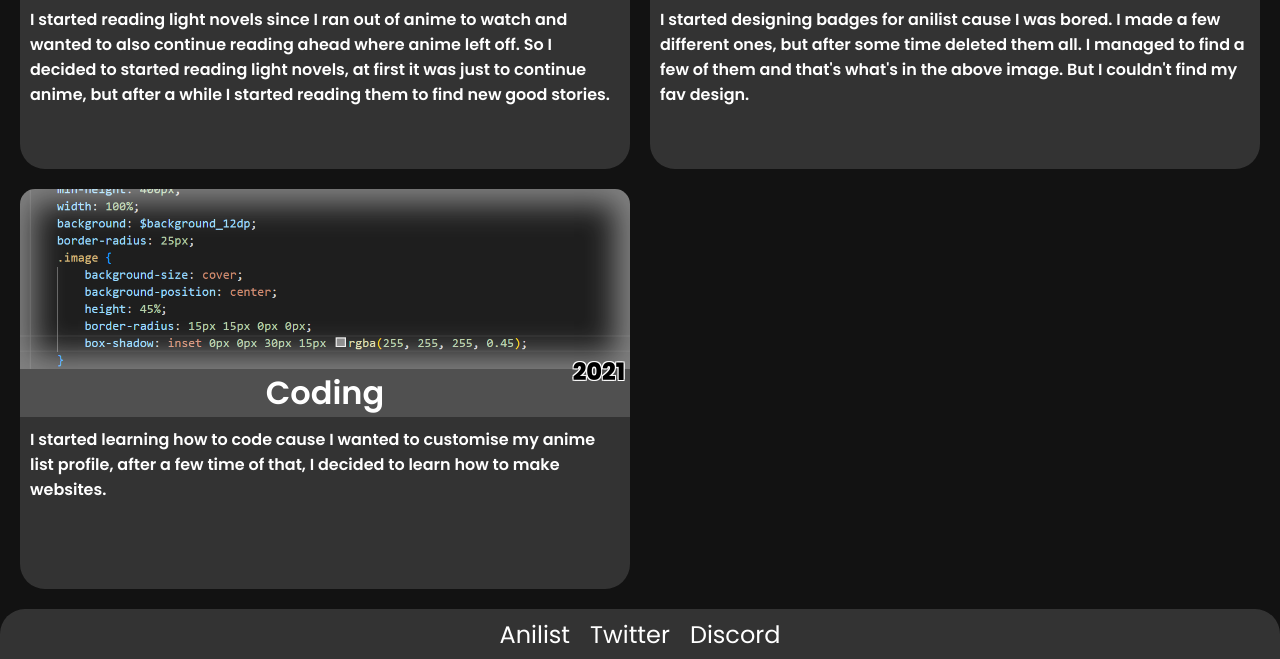
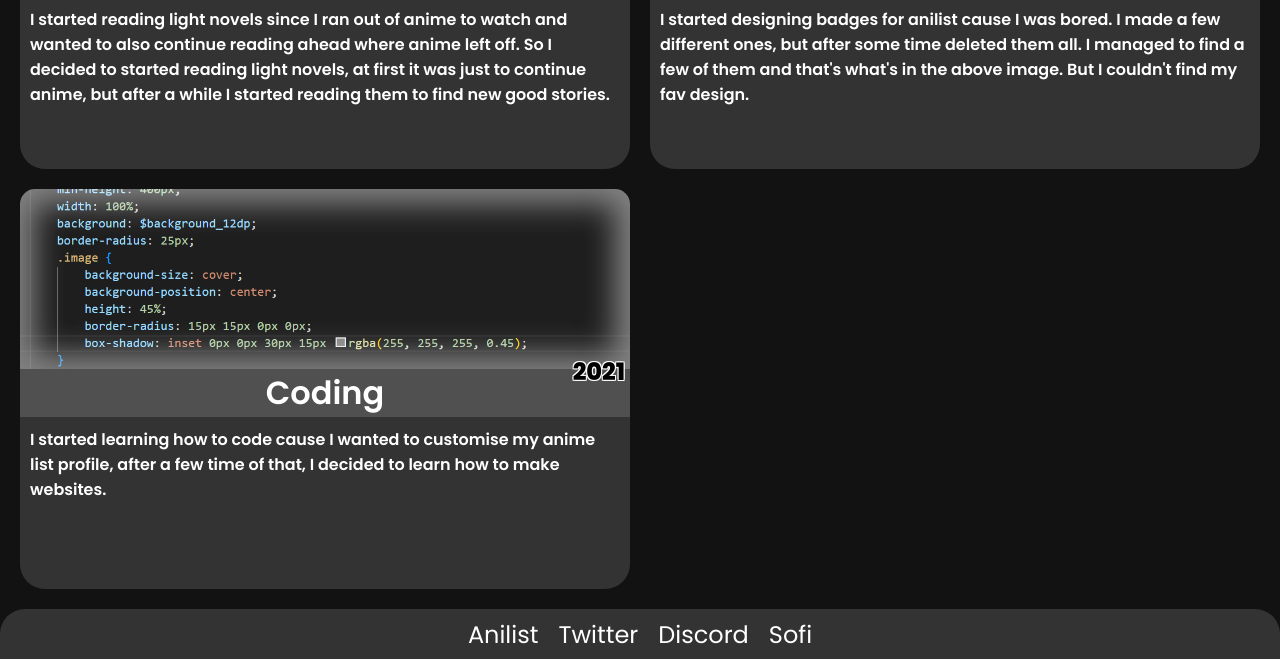
Before and after one commit to VampyDawn/Profile-Site, a plain HTML site: page hobbies.html in a window 1280 px wide. Shown: the part 1939-2598 px from the top of the page. Drawn offline with nearby package versions, Linux system fonts and the light colour scheme.

Commit message:
Added Sofi to contacts

```diff
--- a/hobbies.html
+++ b/hobbies.html
@@ -121,6 +121,7 @@
             <a class="contact" href="https://anilist.co/user/KawaiiVampy/" target="_blank">Anilist</a>
             <a class="contact" href="https://twitter.com/VampyDawn" target="_blank">Twitter</a>
             <a class="contact" href="https://discordapp.com/users/591105550440464404" target="_blank">Discord</a>
+            <a class="contact" href="https://sofi.gg/profile/591105550440464404" target="_blank">Sofi</a>
         </div>
     </footer>
     <script src="https://cdnjs.cloudflare.com/ajax/libs/jquery/3.6.1/jquery.min.js"
```
Also changed, not shown: index.html (+1 -0 lines), lightnovels.html (+1 -0 lines), personality.html (+1 -0 lines).
